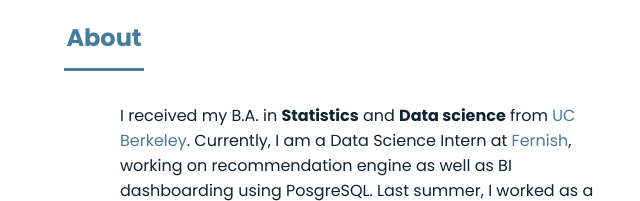
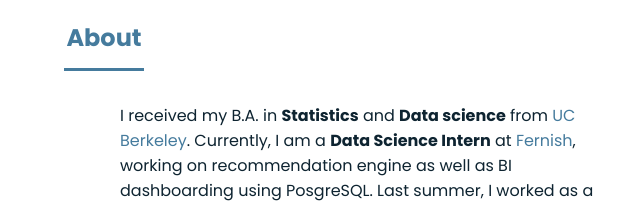
Before and after one commit to jingruwang1999/jingruwang1999.github.io, a plain HTML site: page index.html in a window 1280 px wide. Shown: the part 860-1061 px from the top of the page, 536-1176 px from the left. Drawn offline with nearby package versions, Linux system fonts and the light colour scheme.

Commit message:
Update index.html

```diff
--- a/index.html
+++ b/index.html
@@ -69,7 +69,7 @@
                         <p class="about__text">
                             I received my B.A. in <b>Statistics</b> and <b>Data science</b> from
                             <a href="https://www.berkeley.edu/" ><span class="home__title-color">UC Berkeley</span></a>.
-                            Currently, I am a Data Science Intern at <a href="https://www.fernish.com/" ><span class="home__title-color">Fernish</span></a>,
+                            Currently, I am a  <b>Data Science Intern</b> at <a href="https://www.fernish.com/" ><span class="home__title-color">Fernish</span></a>,
                             working on recommendation engine as well as BI dashboarding using PosgreSQL.
                             Last summer, I worked as a <b>Data Science Intern</b> on the Research Development team at
                             <a href="https://teralytic.com/" ><span class="home__title-color">Teralytic</span></a>.
```
